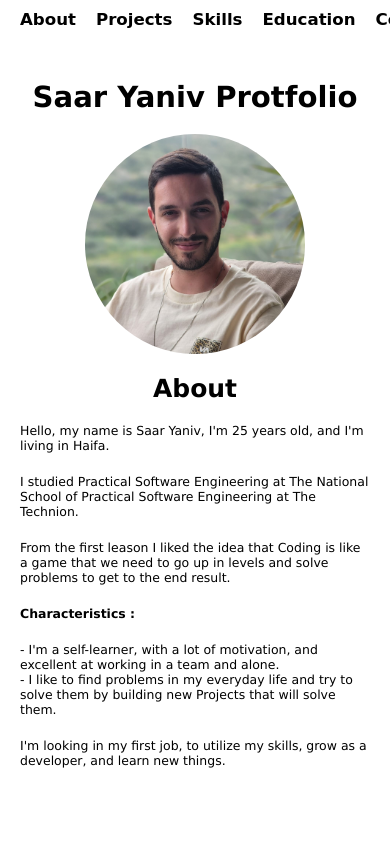
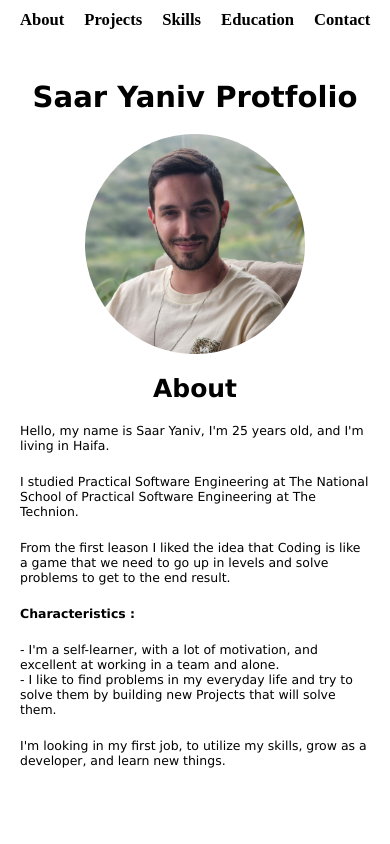
Before and after one commit to SaarY76/saary76.github.io, a plain HTML site: page protfolio/index.html in a window 390 px wide. Shown: the top 844 px of the page. Drawn offline with Linux system fonts and the light colour scheme.

Commit message:
Update index.css

```diff
--- a/protfolio/index.css
+++ b/protfolio/index.css
@@ -339,6 +339,7 @@ h3 {
   }
 
   #ul_header li a {
+    font-family: "Times New Roman", Times, serif;
     padding: 10px;
     font-size: 0.8rem;
   }
```
